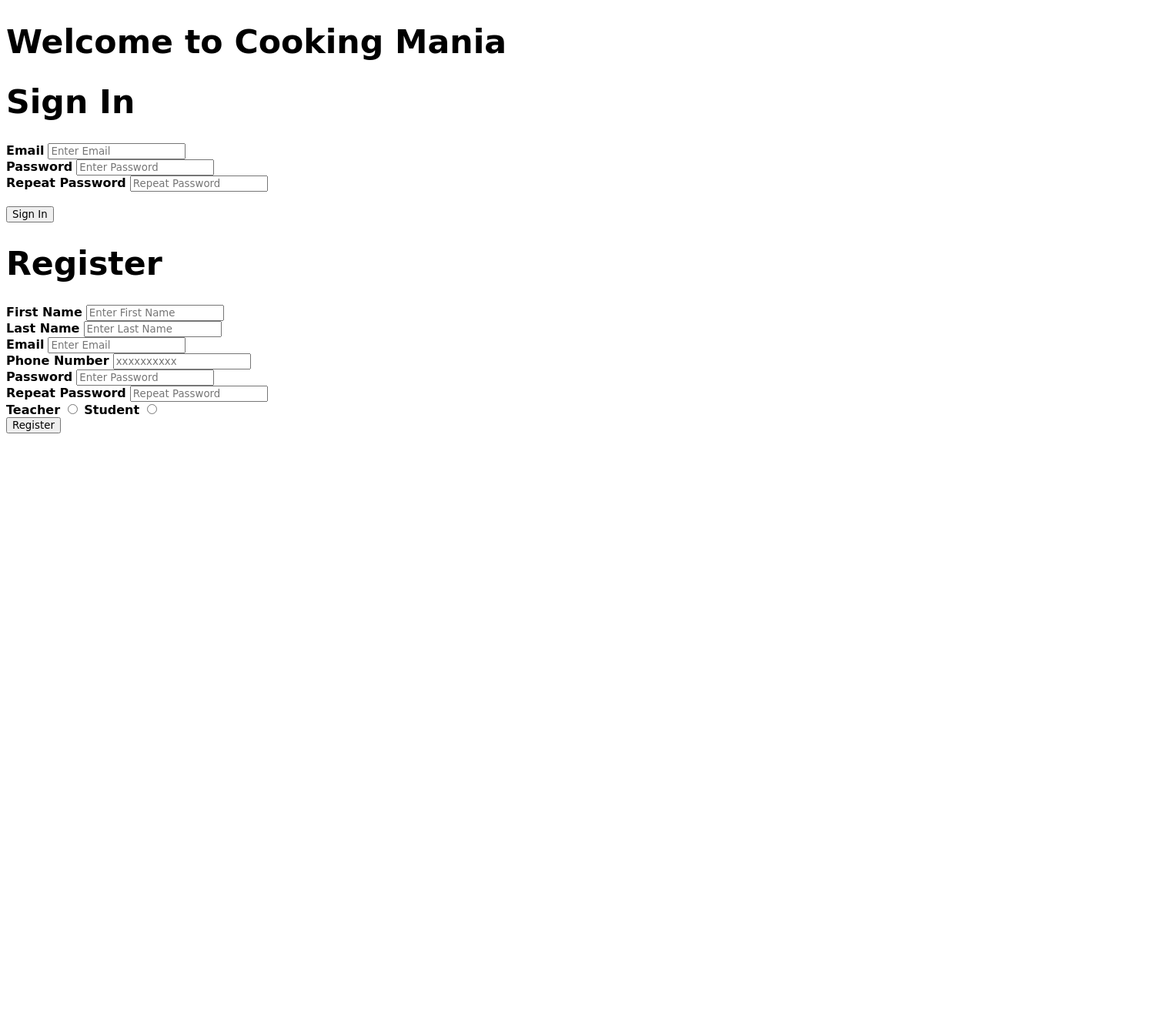
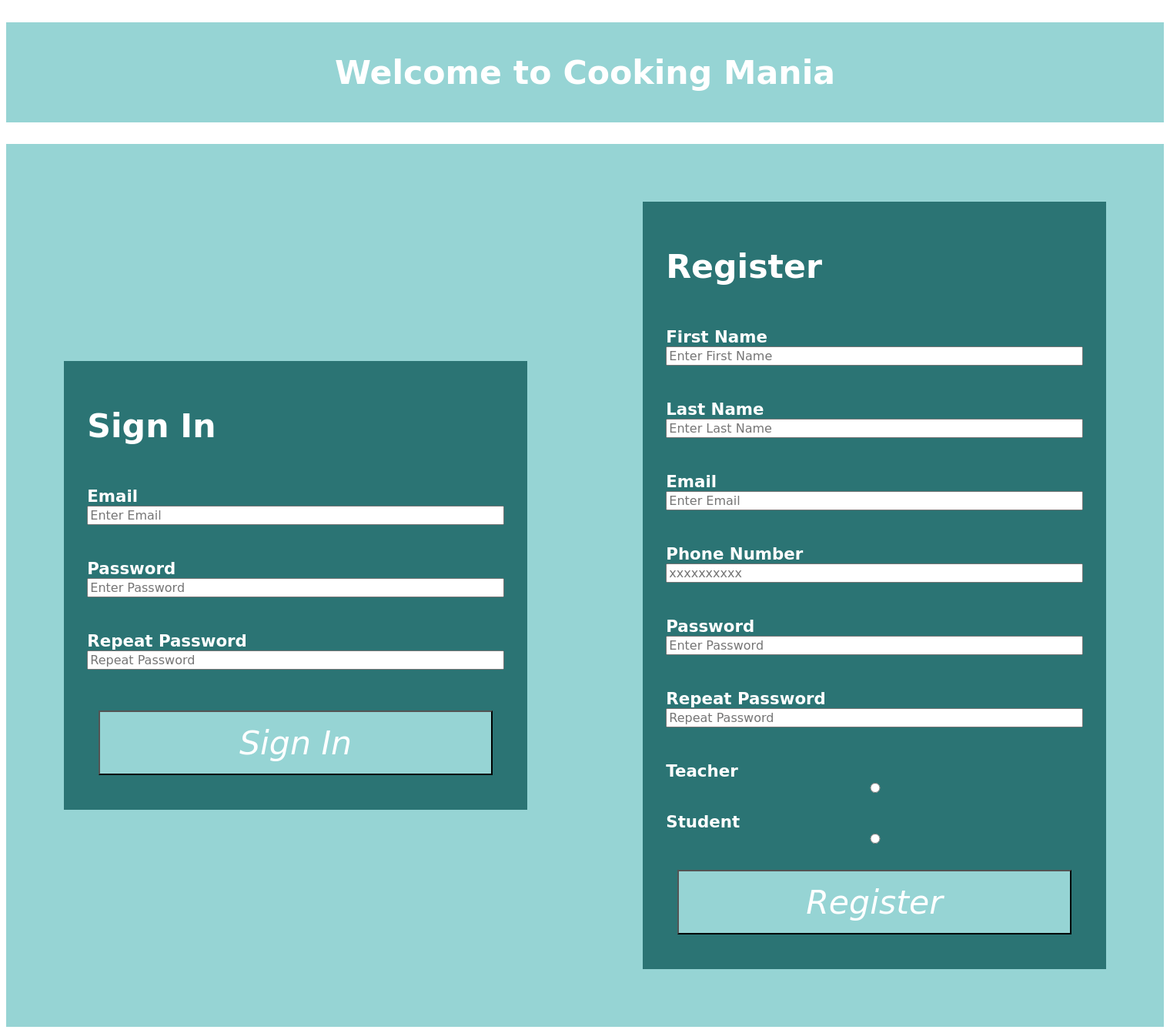
Before and after one commit to jmcwhirter1608/CookingMania, a PHP site: page / in a window 1520 px wide. Shown: the whole page at 77% size. Before the commit the page ends 563 px from the top, so only its background shows below. Run offline with PHP 8.4, Linux system fonts and the light colour scheme.

Commit message:
Adding Styling to Welcome

```diff
--- a/css/styles.css
+++ b/css/styles.css
@@ -6,6 +6,49 @@
 
 h1 {
     font-size: 32pt;
+}
+
+.Welcome {
+    display: flex;
+    justify-content: space-around;
+    align-items: center;
+    background-color: rgb(150, 212, 212);
+    color: white;
+    min-width: 1500px;
+}
+
+.Welcome form{
+    display: flex;
+    flex-direction: column;
+    background-color: rgb(43, 116, 116);
+    padding: 2%;
+    margin: 5%;
+    width: 40%;
+    height: 100%;
+}
+
+.Welcome form label{
+    font-size: 16pt;
+    padding: 25px 0 0 0;
+}
+
+.Welcome form input[type=text], input[type=password], input[type=tel]{
+    font-size: 12pt;
+}
+
+.Welcome form input[type=submit]{
+    background-color: rgb(150, 212, 212);
+    font-style: italic;
+    font-size: 32pt;
+    color: white;
+    padding: 15px;
+    margin: 15px;
+    cursor: pointer;
+    transition: 0.5s;
+}
+
+.Welcome form input[type=submit]:hover{
+    background-color: rgb(65, 172, 172);
 }
 
 #EditAccount-RowForm{
@@ -203,30 +246,3 @@ a.Logo{
     background-color: white;
     text-align: center;
 }
-
-.ClassesAttended{
-    display: flex;
-    justify-content: center;
-    border: none;
-}
-
-
-.ClassesAttended tr{
-    display: grid;
-    grid-template-columns: 120px 200px 200px 200px 200px;
-    grid-gap: 5px;
-    border: 2px solid rgb(24, 104, 104);
-}
-
-.ClassesAttended tr th{
-    font-style: italic;
-    text-align: center;
-    font-size: 16pt;
-    padding: 4% ;
-}
-
-.ClassesAttended tr td{
-    color: black;
-    background-color: white;
-    text-align: center;
-}
--- a/index.php
+++ b/index.php
@@ -10,7 +10,7 @@
     include 'dbconnection.php';
     session_start();
 
-    echo '<h1>Welcome to Cooking Mania</h1>';
+    echo '<h1 class=Profileheader>Welcome to Cooking Mania</h1>';
 
     if(isset($_SESSION['User_ID'])){
       header('Location: ProfilePage.php');
@@ -67,7 +67,7 @@
 
     }
     ?>
-    <div id=container>
+    <div class=Welcome>
       <form method="post" action="Profile/SignIn.php">
           <h1>Sign In</h1>
 
```
